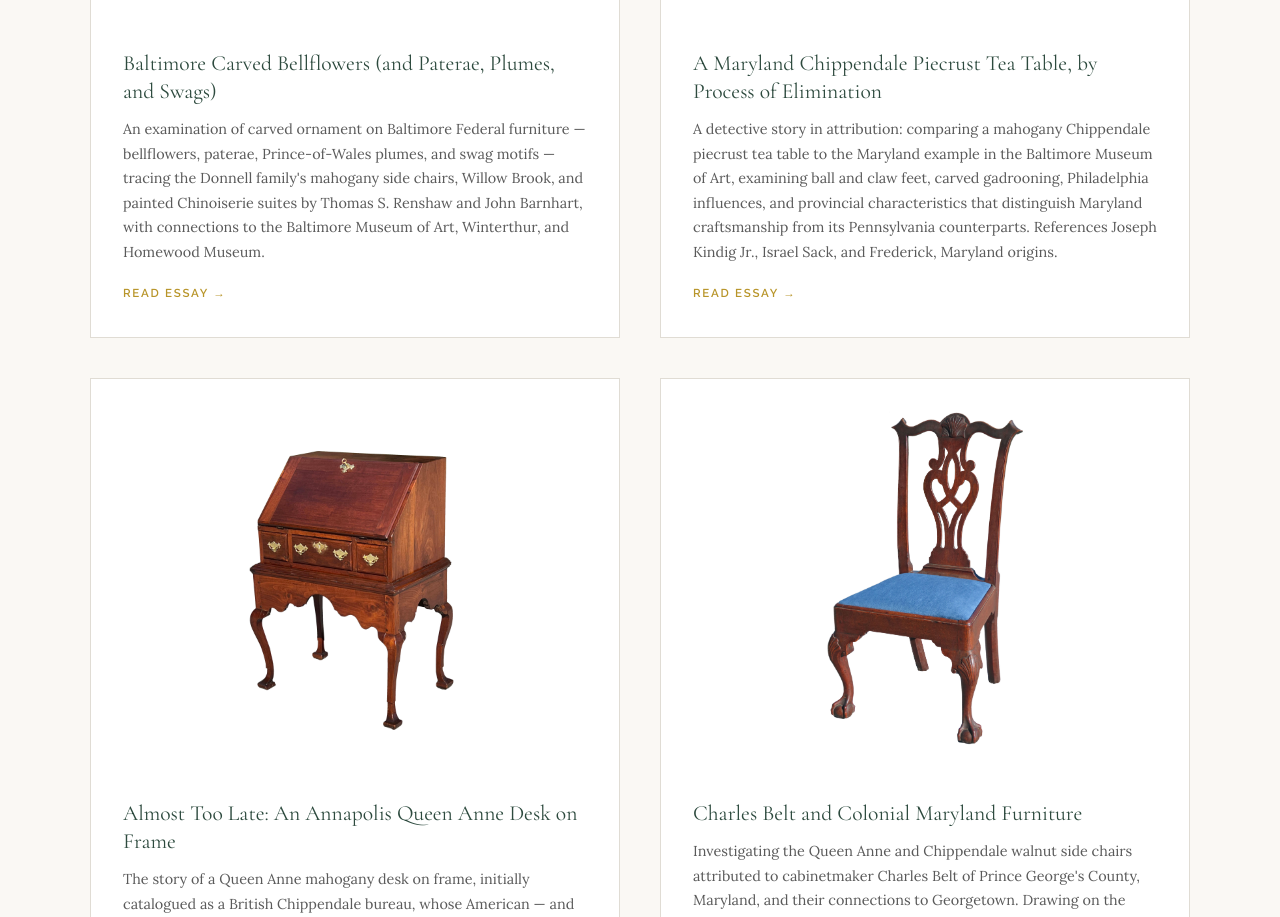
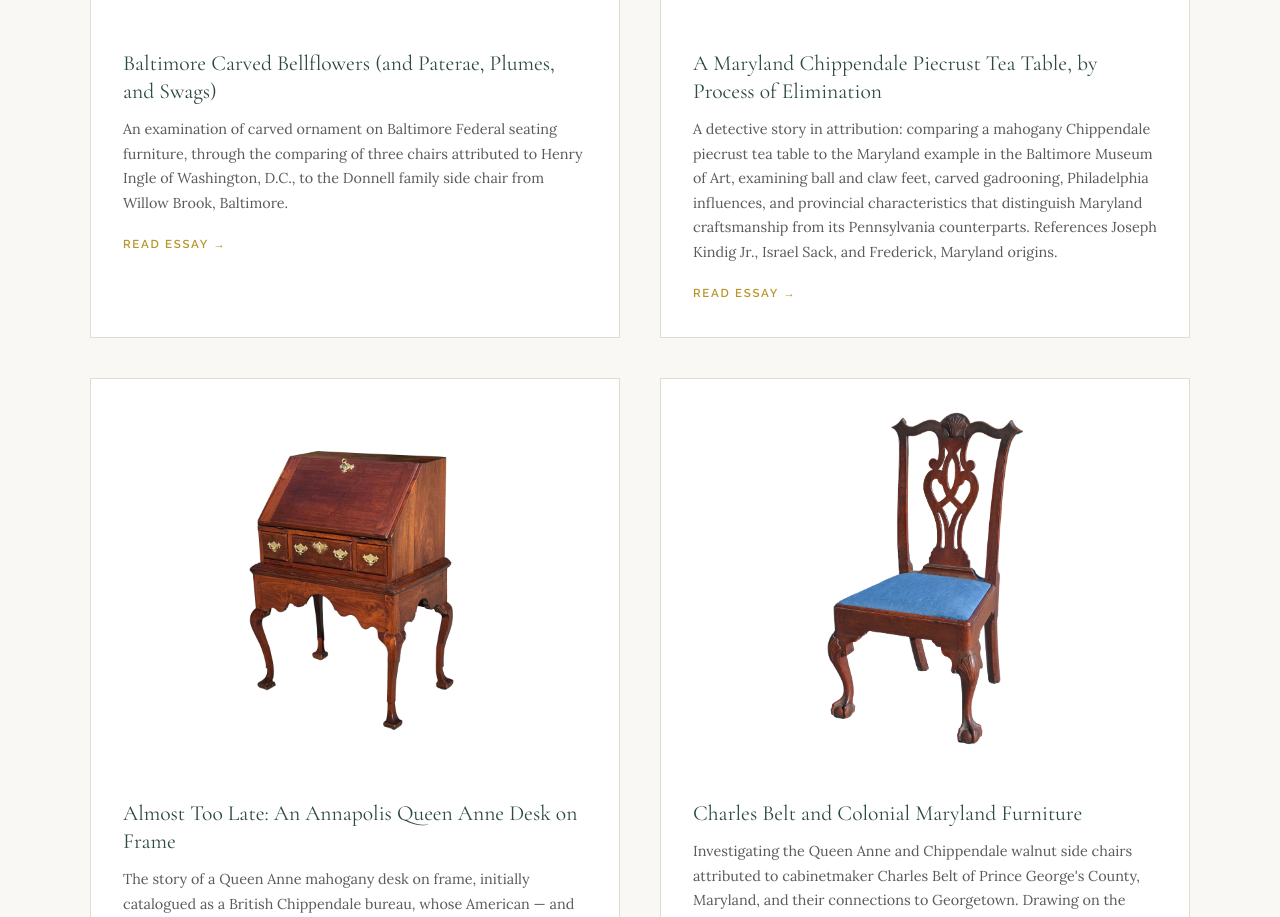
Before and after one commit to ntique4001-collab/naylorantiques, a plain HTML site: page index.html in a window 1280 px wide. Shown: the part 3534-4451 px from the top of the page. Drawn offline with nearby package versions, Linux system fonts and the light colour scheme.

Commit message:
Update Baltimore Bellflowers essay summary

```diff
--- a/index.html
+++ b/index.html
@@ -799,7 +799,7 @@ footer p {
           </div>
           <div class="essay-body">
             <h3>Baltimore Carved Bellflowers (and Paterae, Plumes, and Swags)</h3>
-            <p>An examination of carved ornament on Baltimore Federal furniture — bellflowers, paterae, Prince-of-Wales plumes, and swag motifs — tracing the Donnell family's mahogany side chairs, Willow Brook, and painted Chinoiserie suites by Thomas S. Renshaw and John Barnhart, with connections to the Baltimore Museum of Art, Winterthur, and Homewood Museum.</p>
+            <p>An examination of carved ornament on Baltimore Federal seating furniture, through the comparing of three chairs attributed to Henry Ingle of Washington, D.C., to the Donnell family side chair from Willow Brook, Baltimore.</p>
             <span class="read-more">Read Essay →</span>
           </div>
         </a>
```
